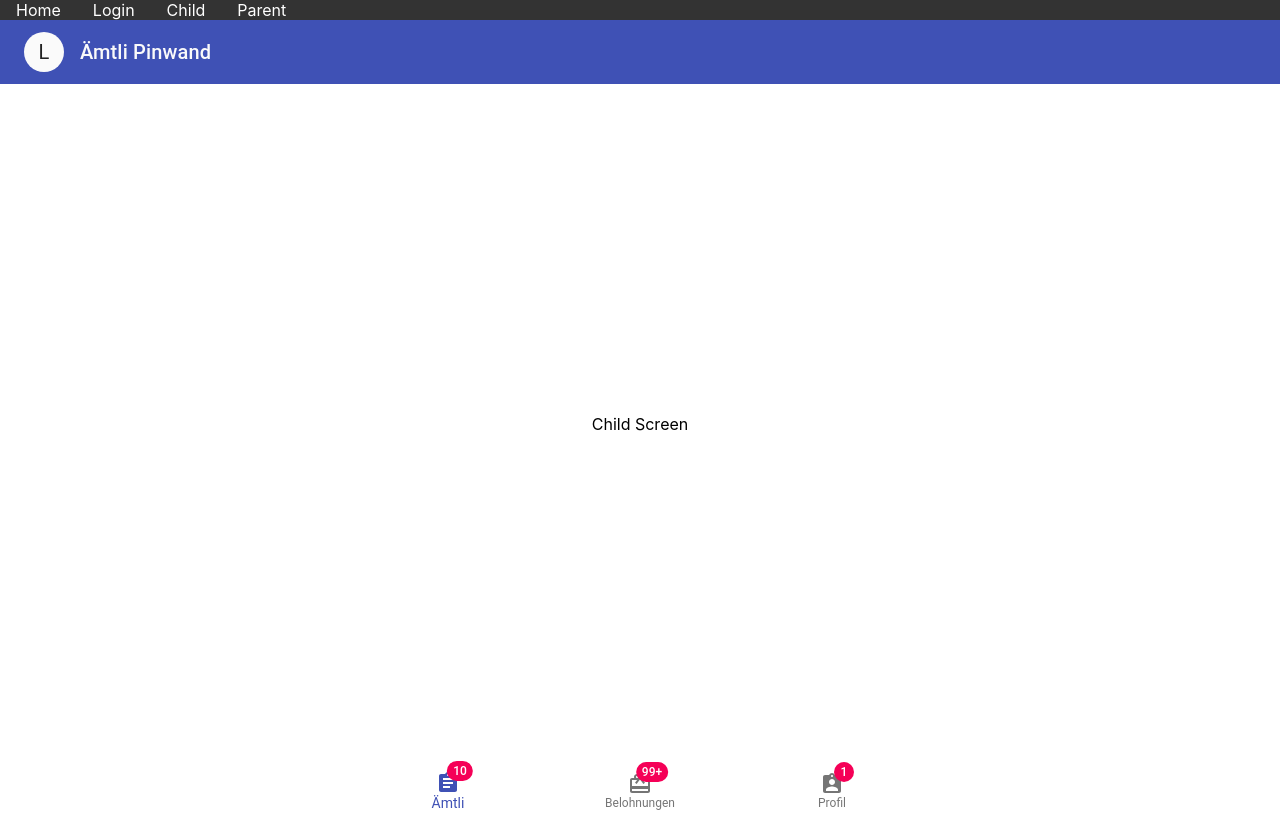
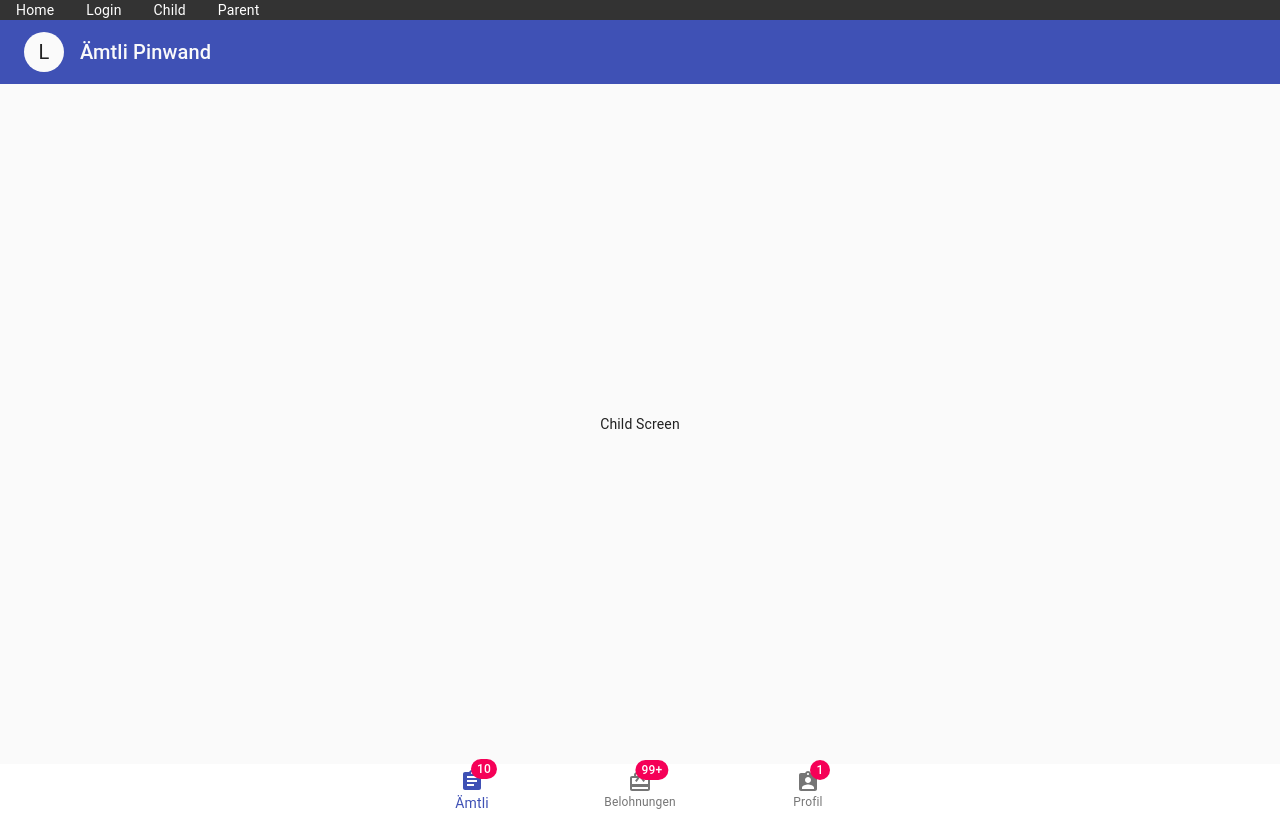
Before and after one commit to schenkjan/MarbleCollector, a React (Create React App) app in the folder client/: page /child in a window 1280 px wide. Built offline with nearby package versions, Linux system fonts and the light colour scheme.

Commit message:
Prepared app for dark theme.

```diff
--- a/client/src/App.tsx
+++ b/client/src/App.tsx
@@ -6,7 +6,7 @@ import { ChildScreen } from "./child/ChildScreen";
 import { ParentScreen } from "./parent/ParentScreen";
 import { HomeScreen } from "./home/HomeScreen";
 import { RecoilRoot } from "recoil";
-import { makeStyles } from "@material-ui/core";
+import { createMuiTheme, CssBaseline, makeStyles, ThemeProvider } from "@material-ui/core";
 
 const useStyles = makeStyles({
   linkList: { // TODO js (25.02.2021): Nav element is only temporary remove it when ready.
@@ -32,9 +32,18 @@ const useStyles = makeStyles({
 function App() {
   const classes = useStyles();
 
+  const theme = createMuiTheme({
+    palette: {
+      type: "light"
+        //type: "dark"
+    }
+});
+
   return (
     <RecoilRoot>
       <Router>
+        <ThemeProvider theme={theme}>
+          <CssBaseline />
           <div className="App">
             <nav>
               <ul className={classes.linkList}>
@@ -68,6 +77,7 @@ function App() {
               </Route>
             </Switch>
           </div>
+        </ThemeProvider>
       </Router>
     </RecoilRoot>
   );
```
Lines whose indentation alone changed are shown as unchanged.
